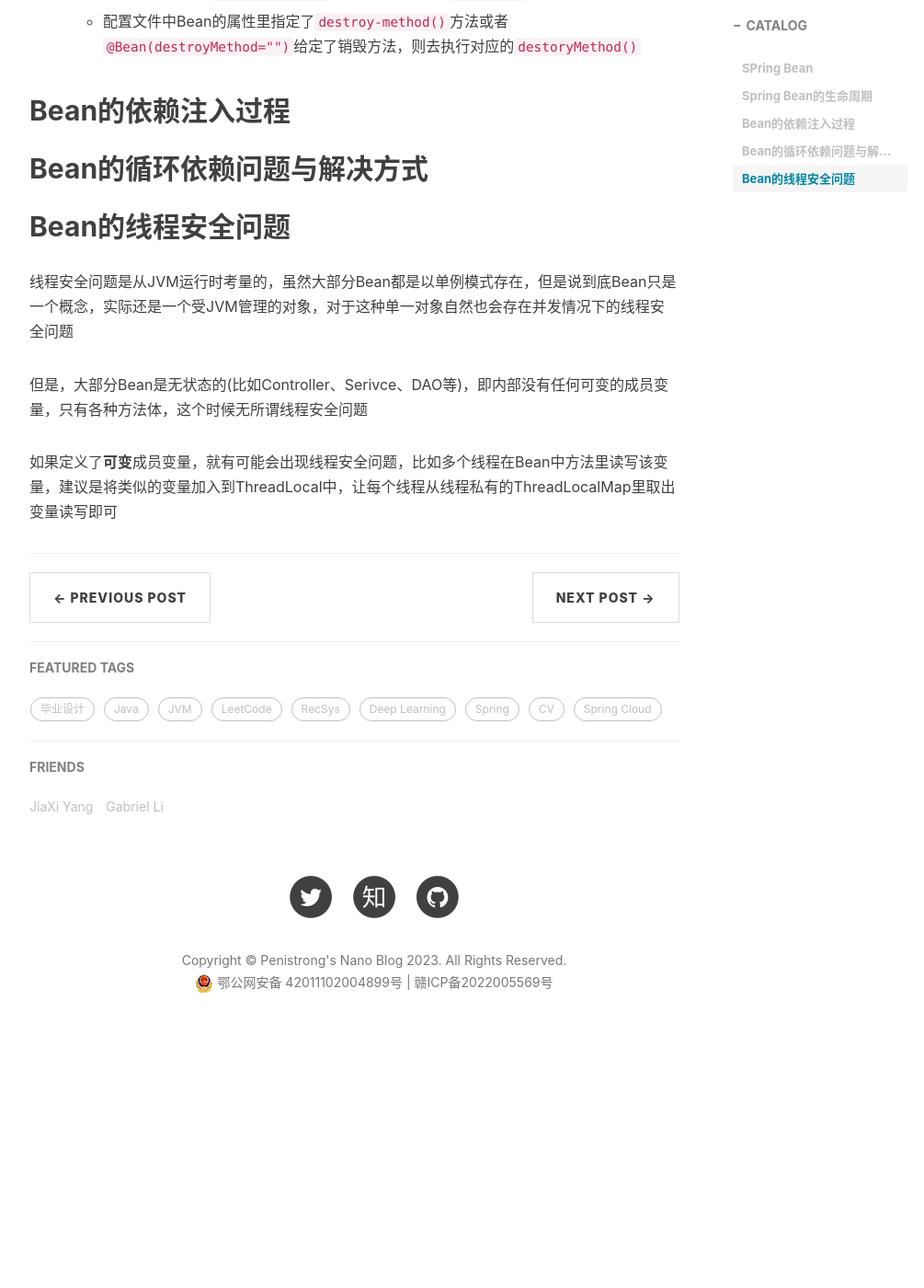
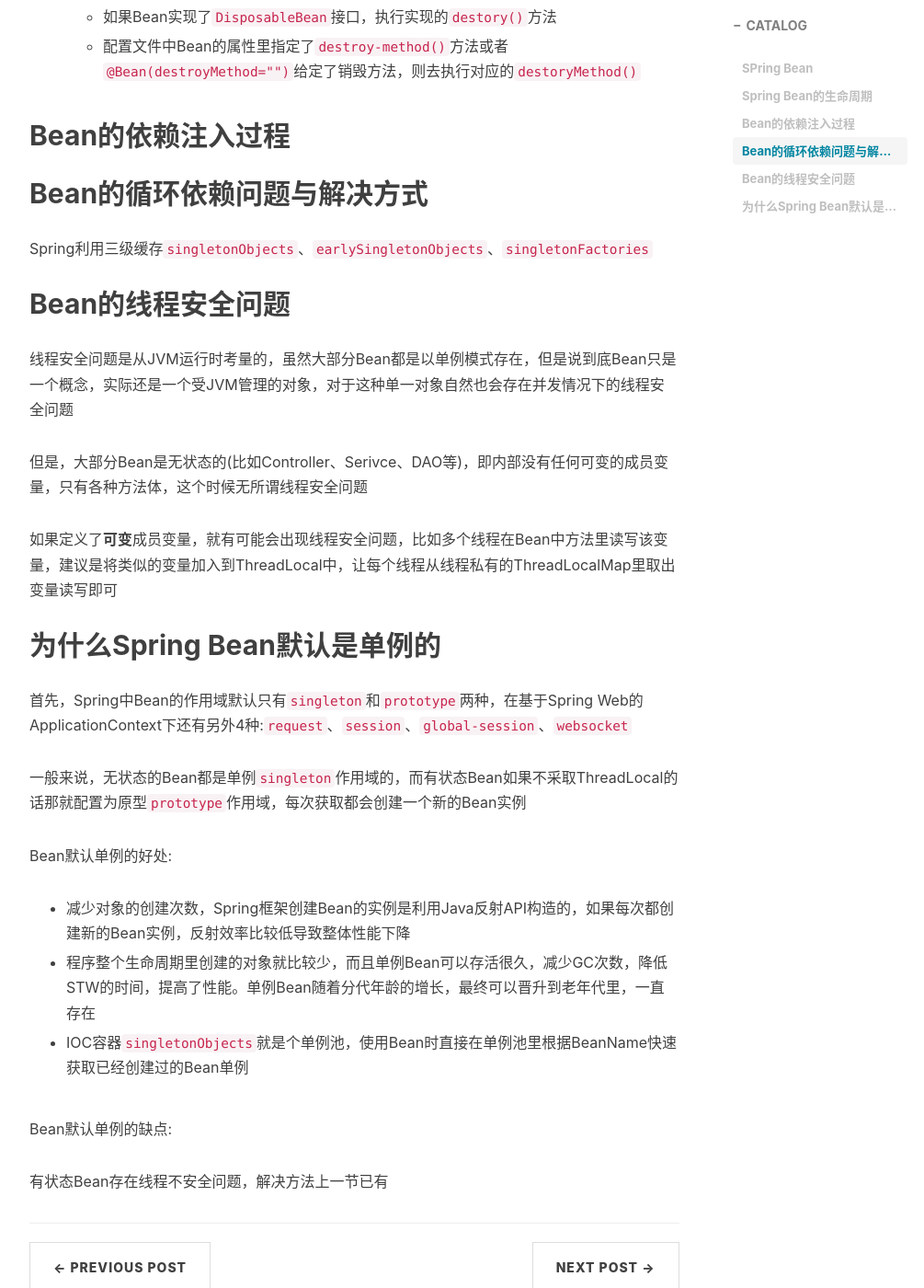
Before and after one commit to Penistrong/penistrong.github.io, a Jekyll site: the page built from _posts/2023-03-31-[Spring] Spring Bean的生命周期.md, in a window 1280 px wide and 1400 px high, scrolled down 2333 px. Shown: the whole window at 92% size, without its empty margins (233-1238 px from the left). Built offline with Jekyll 4.4.1, drawn with Linux system fonts in a browser that asks for light colours; nearby versions of some CDN libraries; comment, search, counter and statistics services are not loaded; before the commit the page ends 3505 px from its top, so only the background shows below that; some of the changed text lies outside the part shown.

Commit message:
[Update] Singleton Bean's Benefits

```diff
--- a/_posts/2023-03-31-[Spring] Spring Bean的生命周期.md
+++ b/_posts/2023-03-31-[Spring] Spring Bean的生命周期.md
@@ -31,11 +31,11 @@
 
    - 利用`AnnotationBeanNameGenerator`生成BeanName(`@Component`注解可以配置`BeanName`参数，没有的话默认按照类名首字母小写生成，如果类名两个字母大写则Bean的名字与类名一致)，最后将类上使用的其他注解赋值给`BeanDefinition`
 
-   - 最后将`BeanName`和`BeanDefinition`存入`beanDefinitionMap<BeanName, BeanDefinition>`中，完成注册
+   - 最后将`BeanName`和`BeanDefinition`存入`BeanFactory`的`beanDefinitionMap<BeanName, BeanDefinition>`中，完成注册
 
 2. Spring开始生成Bean的**原始对象**:
 
-   - 遍历beanDefinitionMap，得到BeanName和对应的BeanDefinition
+   - 利用BeanFactory获取beanDefinitionMap，根据BeanName得到其对应的BeanDefinition
 
    - 根据Bean的类信息，推断构造方法: 优先使用`@AutoWired`注解的构造方法，如果没有的话默认使用无参构造方法(如果这个类**只定义了一个**有参构造方法，则使用该方法)
 
@@ -54,7 +54,7 @@
 
    比如`BeanNameAware`、`BeanClassLoaderAware`、`BeanFactoryAware`这三个接口，分别对应BeanName、`ClassLoader`对象实例、`BeanFactory`对象实例
 
-5. 初始化前(存在`BeanPostProcessor`对象，可以有很多个)，进行`BeanPostProcessor`的前置处理
+5. 初始化前(当前上下文中存在`BeanPostProcessor`对象，可以有很多个)，进行`BeanPostProcessor`的前置处理
 
    执行`postProcessBeforeInitialization()`方法
 
@@ -82,6 +82,8 @@
 
 ## Bean的循环依赖问题与解决方式
 
+Spring利用三级缓存`singletonObjects`、`earlySingletonObjects`、`singletonFactories`
+
 ## Bean的线程安全问题
 
 线程安全问题是从JVM运行时考量的，虽然大部分Bean都是以单例模式存在，但是说到底Bean只是一个概念，实际还是一个受JVM管理的对象，对于这种单一对象自然也会存在并发情况下的线程安全问题
@@ -89,3 +91,21 @@
 但是，大部分Bean是无状态的(比如Controller、Serivce、DAO等)，即内部没有任何可变的成员变量，只有各种方法体，这个时候无所谓线程安全问题
 
 如果定义了**可变**成员变量，就有可能会出现线程安全问题，比如多个线程在Bean中方法里读写该变量，建议是将类似的变量加入到ThreadLocal中，让每个线程从线程私有的ThreadLocalMap里取出变量读写即可
+
+## 为什么Spring Bean默认是单例的
+
+首先，Spring中Bean的作用域默认只有`singleton`和`prototype`两种，在基于Spring Web的ApplicationContext下还有另外4种:`request`、`session`、`global-session`、`websocket`
+
+一般来说，无状态的Bean都是单例`singleton`作用域的，而有状态Bean如果不采取ThreadLocal的话那就配置为原型`prototype`作用域，每次获取都会创建一个新的Bean实例
+
+Bean默认单例的好处:
+
+- 减少对象的创建次数，Spring框架创建Bean的实例是利用Java反射API构造的，如果每次都创建新的Bean实例，反射效率比较低导致整体性能下降
+
+- 程序整个生命周期里创建的对象就比较少，而且单例Bean可以存活很久，减少GC次数，降低STW的时间，提高了性能。单例Bean随着分代年龄的增长，最终可以晋升到老年代里，一直存在
+
+- IOC容器`singletonObjects`就是个单例池，使用Bean时直接在单例池里根据BeanName快速获取已经创建过的Bean单例
+
+Bean默认单例的缺点:
+
+有状态Bean存在线程不安全问题，解决方法上一节已有
```
